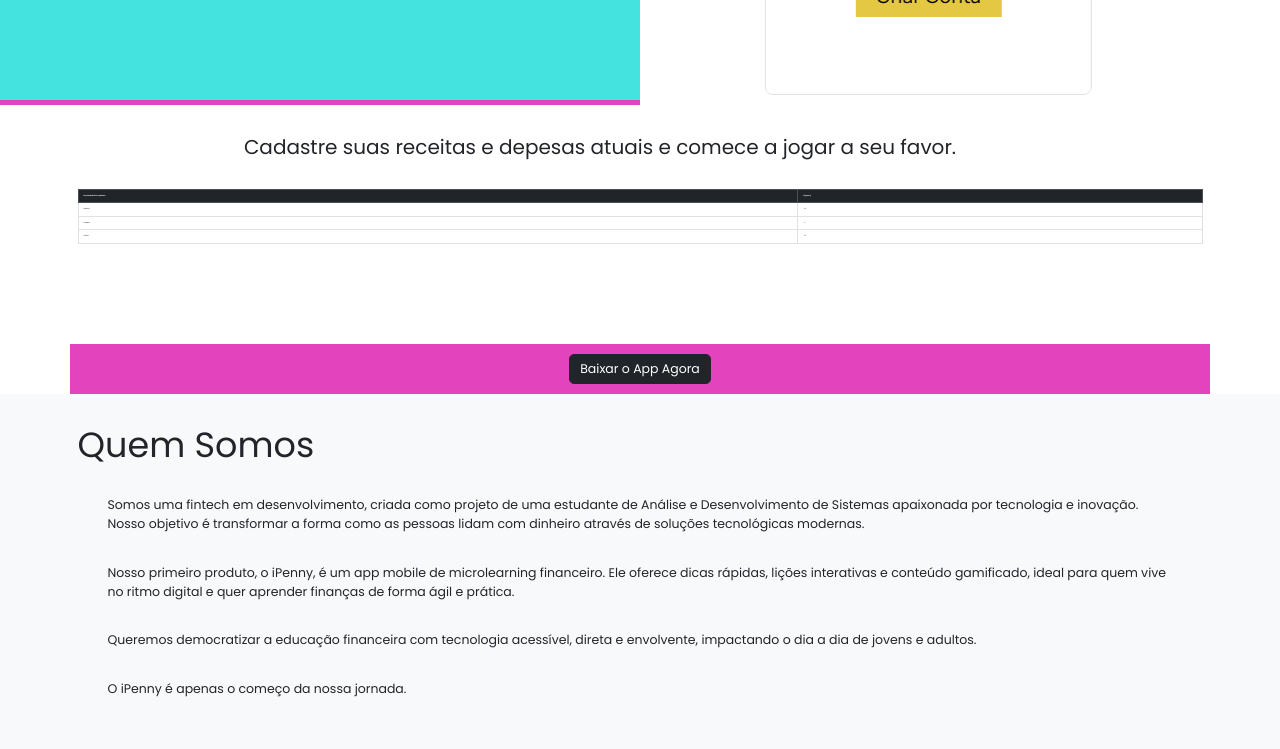
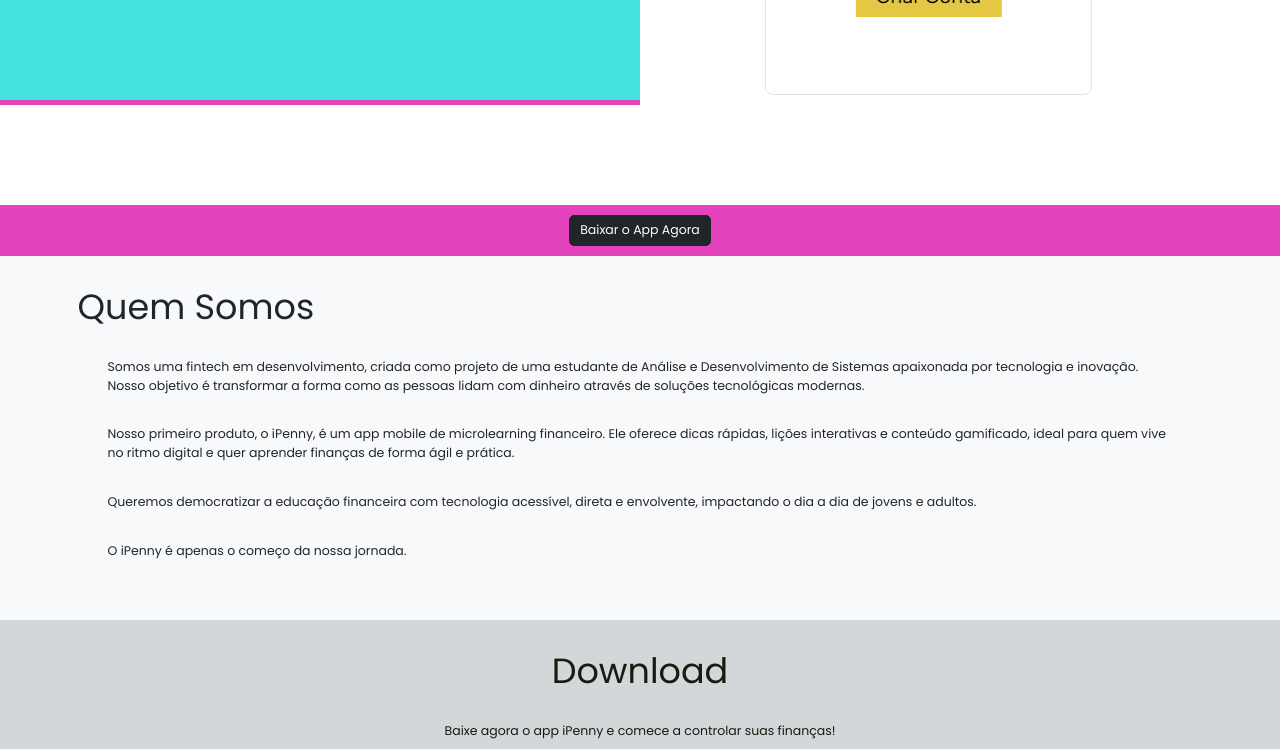
Before and after one commit to czpaula/fintech-landing-page, a plain HTML site: page index.html in a window 1280 px wide. Shown: the part 720-1469 px from the top of the page. Drawn offline with nearby package versions, Linux system fonts and the light colour scheme.

Commit message:
Update index.html

```diff
--- a/index.html
+++ b/index.html
@@ -66,35 +66,7 @@
                 <span class="visually-hidden">Próximo</span>
             </button>
         </div>
-    </main>
-    <!-- TABLE -->
-        <div class="container text-center m-5">
-            <h2>Cadastre suas receitas e depesas atuais e comece a jogar a seu favor.</h2>
-        </div>
-        <div class="container my-5">
-            <table class="table table-bordered table-hover">
-                <thead class="table-dark">
-                    <tr>
-                        <th>Resultado da Penny Match</th>
-                        <th>bitpenny</th>
-                    </tr>
-                </thead>
-                <tbody>
-                    <tr>
-                        <td>Derrota</td>
-                        <td>+ 0</td>
-                    </tr>
-                    <tr>
-                        <td>Empate</td>
-                        <td>+ 1</td>
-                    </tr>
-                    <tr>
-                        <td>Vitória</td>
-                        <td>+ 3</td>
-                    </tr>
-                </tbody>
-            </table>
-        </div>
+
 
     <!-- SECTION 2 -->
     <section class="container text-center py-3 bg-pink">
```
